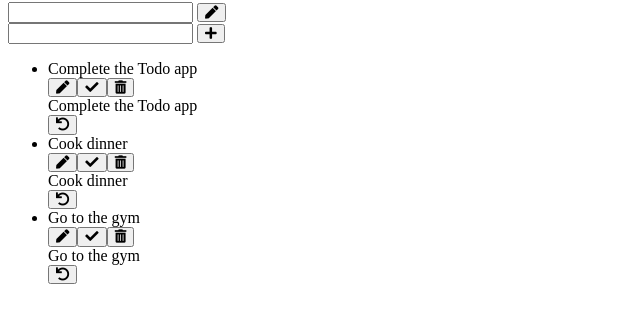
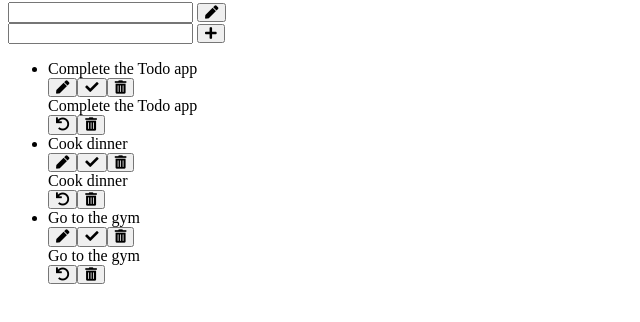
Before and after one commit to lukaasblu/todo-app-vanillajs, a website built with webpack: page index.html in a window 1280 px wide. Shown: the part 78-400 px from the top of the page, without its empty margins (0-640 px from the left). Built offline with nearby package versions, Linux system fonts and the light colour scheme.

Commit message:
Add delete button on item back

```diff
--- a/src/index.scss
+++ b/src/index.scss
@@ -259,7 +259,7 @@ button[class~="btn-delete"]:hover {
   transform: rotateX(-180deg);
 }
 
-.btn-turn-to-front {
+.btn-turn-to-front, .btn-complete-back {
   background-color: transparent;
   color: white;
 }
--- a/src/scripts/Todo.js
+++ b/src/scripts/Todo.js
@@ -130,7 +130,7 @@ class Todo {
     this.frontDiv.appendChild(this.span);
     this.frontDiv.appendChild(this.btnsDiv);
 
-    this.backDiv.innerHTML = `<span class="item-title-back"></span><div class="btns-container-back"><button data-id="${id}" class="btn-complete btn-turn-to-front fas fa-undo"></button></div>`;
+    this.backDiv.innerHTML = `<span class="item-title-back"></span><div class="btns-container-back"><button data-id="${id}" class="btn-complete btn-turn-to-front fas fa-undo"></button><button data-id="${id}" class="btn-delete btn-complete-back fas fa-trash-alt"></button></div>`;
 
     this.innerDiv.appendChild(this.frontDiv);
     this.innerDiv.appendChild(this.backDiv);
```
